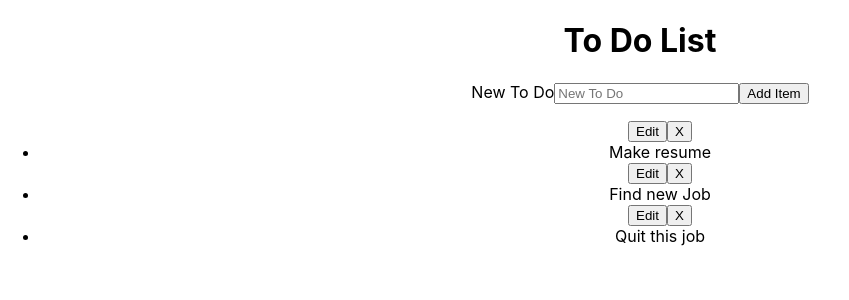
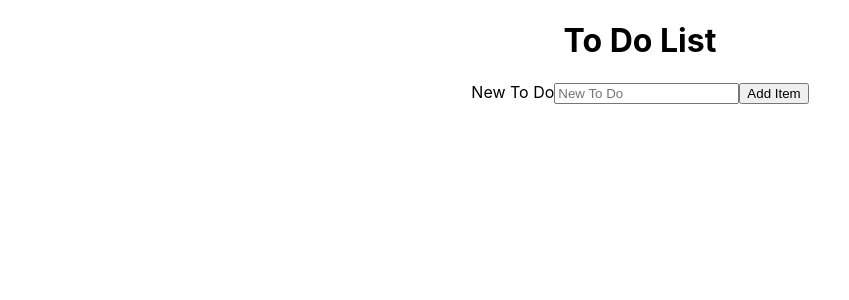
Before and after one commit to PMcTwist/react-todolist, a React (Create React App) app: page / in a window 1280 px wide. Shown: the top 300 px of the page, without its empty margins (0-849 px from the left). Built offline with nearby package versions, Linux system fonts and the light colour scheme.

Commit message:
Passed in the id of the clicked item to work with in the child component
PM

Signed-off-by: P@ <patmaynard452@gmail.com>

```diff
--- a/src/ToDoList.js
+++ b/src/ToDoList.js
@@ -5,8 +5,9 @@ import NewToDoForm from './NewToDoForm';
 export default class ToDoList extends Component {
     constructor(props) {
         super(props);
-        this.state = {todos: [{item: "Make resume"}, {item: "Find new Job"}, {item: "Quit this job"}]};
+        this.state = {todos: []};
         this.create = this.create.bind(this);
+        this.remove = this.remove.bind(this);
     };
 
     create(newItem) {
@@ -15,9 +16,15 @@ export default class ToDoList extends Component {
         });
     };
 
+    remove(id) {
+        this.setState({
+            todos: this.state.todos.filter(item => item.id !== id)
+        })
+    };
+
     render() {
         const todos = this.state.todos.map(todo => {
-            return <ToDo item={todo.item} />;
+            return <ToDo key={todo.id} id={todo.id} item={todo.item} remove={this.remove} />;
         });
 
         return(
```
